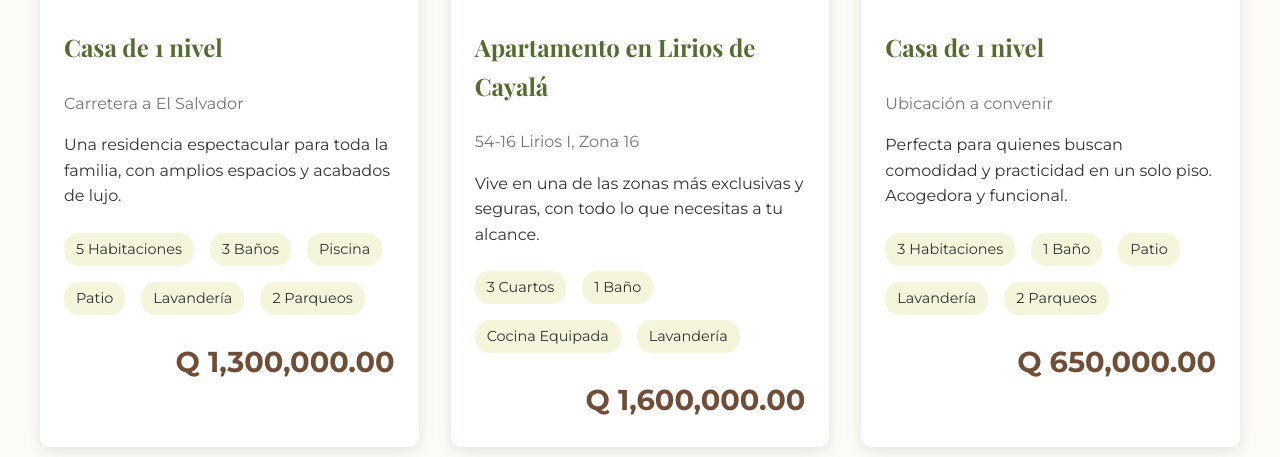
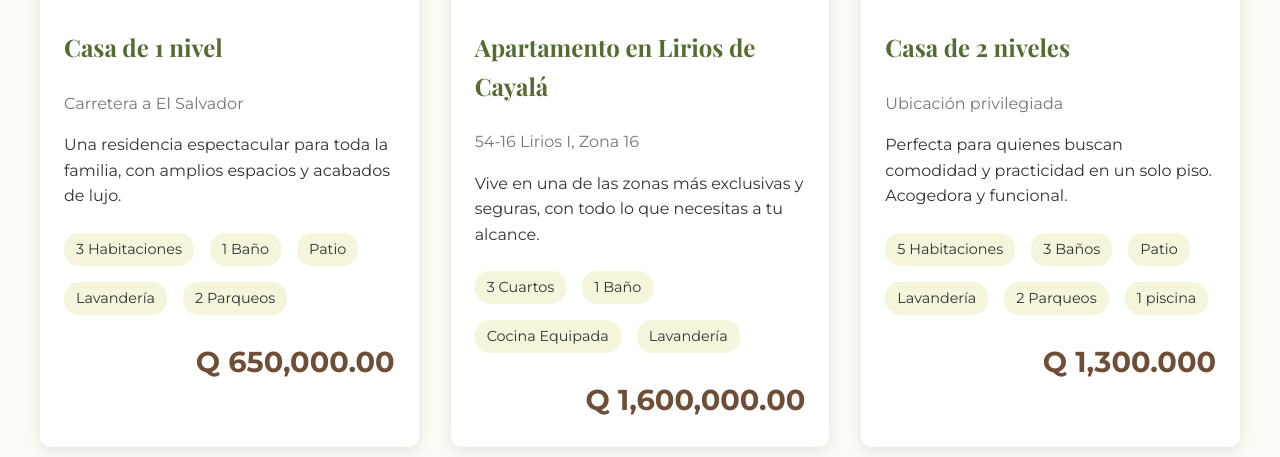
Before and after one commit to ismaelai571/The-Place-of-Dreams, a plain HTML site: page index.html in a window 1280 px wide. Shown: the part 1795-2252 px from the top of the page. Drawn offline with nearby package versions, Linux system fonts and the light colour scheme.

Commit message:
index.html

```diff
--- a/index.html
+++ b/index.html
@@ -82,7 +82,7 @@
 
         /* --- Sección Principal (Hero) --- */
         .hero {
-            background-image: linear-gradient(rgba(0,0,0,0.4), rgba(0,0,0,0.4)), url('https://images.pexels.com/photos/106399/pexels-photo-106399.jpeg?auto=compress&cs=tinysrgb&w=1260&h=750&dpr=1');
+            background-image: linear-gradient(rgba(0,0,0,0.4), rgba(0,0,0,0.4)), url('https://images.pexels.com/photos/2661176/pexels-photo-2661176.jpeg?auto=compress&cs=tinysrgb&w=1260&h=750&dpr=1');
             background-size: cover;
             background-position: center;
             color: white;
@@ -292,7 +292,7 @@
                 <p>Ser la inmobiliaria líder y de mayor confianza, reconocida por conectar a las personas con sus hogares ideales a través de un servicio excepcional, innovación constante y un profundo compromiso con la felicidad de nuestros clientes.</p>
             </div>
             <div class="about-us-image">
-                <img src="https://images.pexels.com/photos/221540/pexels-photo-221540.jpeg?auto=compress&cs=tinysrgb&w=1260&h=750&dpr=1" alt="Llaves de una casa nueva">
+                <img src="https://images.pexels.com/photos/7742394/pexels-photo-7742394.jpeg" alt="Llaves de una casa nueva">
             </div>
         </div>
     </section>
@@ -309,14 +309,13 @@
                         <p class="property-location">Carretera a El Salvador</p>
                         <p>Una residencia espectacular para toda la familia, con amplios espacios y acabados de lujo.</p>
                         <ul class="amenities-list">
-                            <li>5 Habitaciones</li>
-                            <li>3 Baños</li>
-                            <li>Piscina</li>
+                            <li>3 Habitaciones</li>
+                            <li>1 Baño</li>
                             <li>Patio</li>
                             <li>Lavandería</li>
                             <li>2 Parqueos</li>
                         </ul>
-                        <div class="property-price">Q 1,300,000.00</div>
+                        <div class="property-price">Q 650,000.00</div>
                     </div>
                 </div>
 
@@ -339,22 +338,23 @@
                 <div class="property-card">
                     <img src="https://images.pexels.com/photos/1115804/pexels-photo-1115804.jpeg?auto=compress&cs=tinysrgb&w=1260&h=750&dpr=1" alt="Casa acogedora de un nivel">
                     <div class="property-details">
-                        <h3>Casa de 1 nivel</h3>
-                        <p class="property-location">Ubicación a convenir</p>
+                        <h3>Casa de 2 niveles</h3>
+                        <p class="property-location">Ubicación privilegiada</p>
                         <p>Perfecta para quienes buscan comodidad y practicidad en un solo piso. Acogedora y funcional.</p>
                         <ul class="amenities-list">
-                            <li>3 Habitaciones</li>
-                            <li>1 Baño</li>
+                            <li>5 Habitaciones</li>
+                            <li>3 Baños</li>
                             <li>Patio</li>
                             <li>Lavandería</li>
                             <li>2 Parqueos</li>
+                            <li>1 piscina</li>
                         </ul>
-                        <div class="property-price">Q 650,000.00</div>
+                        <div class="property-price">Q 1,300.000</div>
                     </div>
                 </div>
 
                 <div class="property-card">
-                    <img src="https://images.pexels.com/photos/164340/pexels-photo-164340.jpeg?auto=compress&cs=tinysrgb&w=1260&h=750&dpr=1" alt="Terreno con vista al lago">
+                    <img src="https://images.pexels.com/photos/13438668/pexels-photo-13438668.jpeg" alt="Terreno con vista al lago">
                     <div class="property-details">
                         <h3>Terreno en San Pedro La Laguna</h3>
                         <p class="property-location">Lago de Atitlán</p>
```
